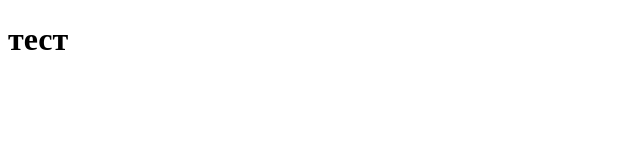
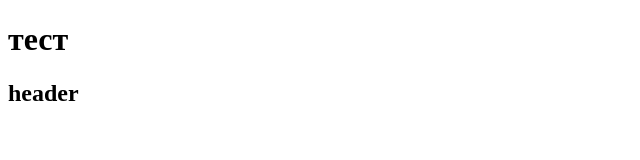
Before and after one commit to igornazar/git-test, a plain HTML site: page index.html in a window 1280 px wide. Shown: the whole page, without its empty margins (0-640 px from the left). Drawn offline with Linux system fonts and the light colour scheme.

Commit message:
Sidebar -01

```diff
--- a/index.html
+++ b/index.html
@@ -8,5 +8,9 @@
 
 	<h1>тест</h1>
 
+	<aside>
+		<h1>header</h1>
+	</aside>
+
 </body>
 </html>
```
